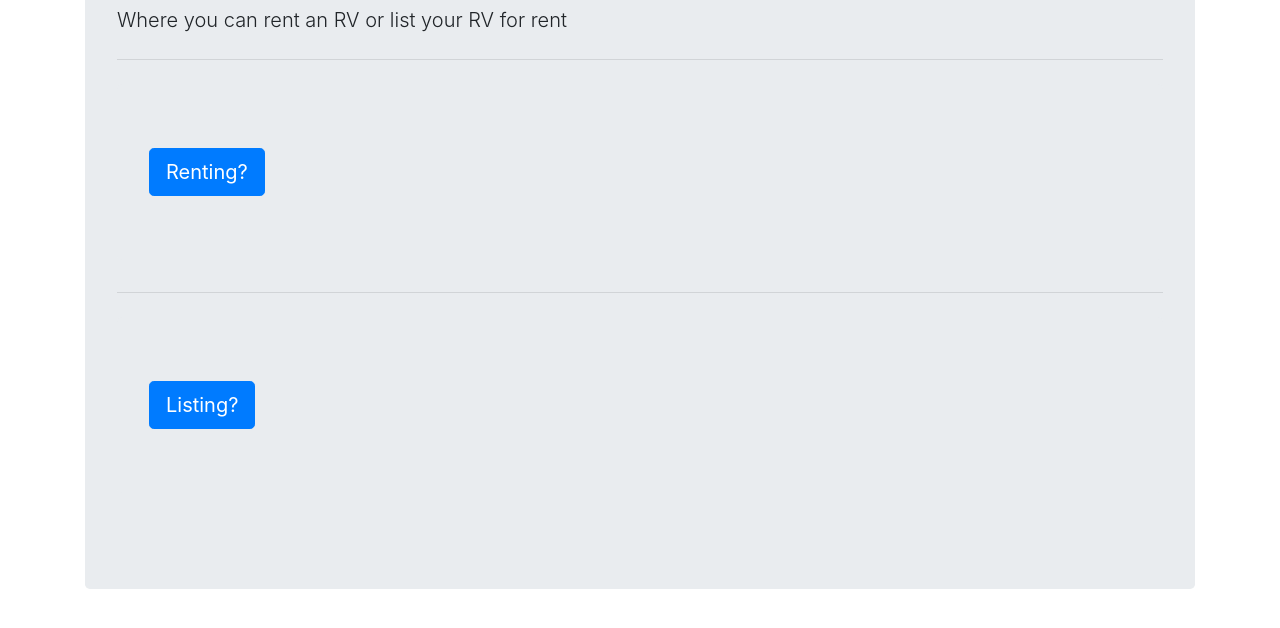
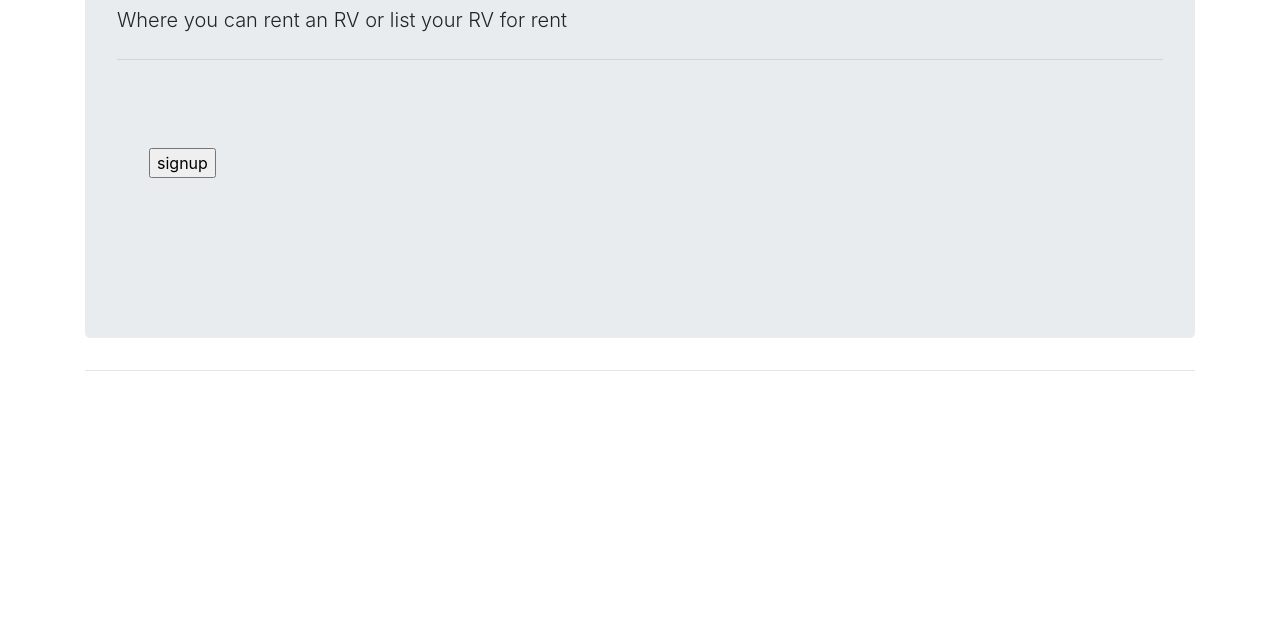
Before and after one commit to pjavadi84/rv-experience-frontend, a plain HTML site: page index.html in a window 1280 px wide. Shown: the part 134-762 px from the top of the page. Drawn offline with nearby package versions, Linux system fonts and the light colour scheme; no server answers.

Commit message:
redesigned the user signup form on the index.html page

```diff
--- a/index.html
+++ b/index.html
@@ -11,21 +11,23 @@
         <div class="jumbotron">
             <h1 class="display-4">Welcome</h1>
             <p class="lead">Where you can rent an RV or list your RV for rent</p>
+
             <hr class="my-4">
-            <div class="jumbotron" id="customer_portal">
-                <a class="btn btn-primary btn-lg" id="renting" href="#" role="button">Renting?</a>
-                <div class="user" id="user_form">
+            <div class="jumbotron" id="user_portal">
 
-                </div>
+
+
+            </div>
             </div>
             <hr class="my-4">
-            <div class="jumbotron" id="company_portal">
+
+            <!-- <div class="jumbotron" id="company_portal">
                 <a class="btn btn-primary btn-lg" href="#" role="button">Listing?</a>
 
                 <div class="company">
 
                 </div>
-            </div>
+            </div> -->
 
 
             <!-- <a class="btn btn-primary btn-lg" href="#" role="button"></a> -->
--- a/src/components/user/users.js
+++ b/src/components/user/users.js
@@ -3,13 +3,19 @@ class Users{
         this.users = []
         this.adapter = new UsersAdapter()
         // this.bindEventListeners()
-        this.renderUserForm()
+        this.renderSignupForm()
     }
 
-    renderUserForm(){
-        const customerPortal = document.getElementById("renting")
-        customerPortal.addEventListener("click", ()=>{
-            // Createing form
+    renderSignupForm(){
+            const customerPortal = document.getElementById("user_portal")
+            const userSignUpButton = document.createElement("input")
+            userSignUpButton.setAttribute("type","button")
+            userSignUpButton.setAttribute("value","signup")
+            customerPortal.appendChild(userSignUpButton)
+
+
+            userSignUpButton.addEventListener("click", ()=> {
+                // Createing form
             const br = document.createElement('br')
             const user = document.getElementById('user_form');
             const userForm = document.createElement('form');
@@ -88,19 +94,18 @@ class Users{
 
             userForm.appendChild(userAddressLabel)
             userForm.appendChild(userAddressInput)
-            user.appendChild(br)
+            userForm.appendChild(br)
 
             userForm.appendChild(userCityLabel)
             userForm.appendChild(userCityInput)
-            user.appendChild(br)
+            userForm.appendChild(br)
 
             userForm.appendChild(userStateLabel)
             userForm.appendChild(userStateInput)
 
-            user.appendChild(userForm);
-        })
+            customerPortal.appendChild(userForm);
+
+            })
+
     }
-
-
-
 }
```
